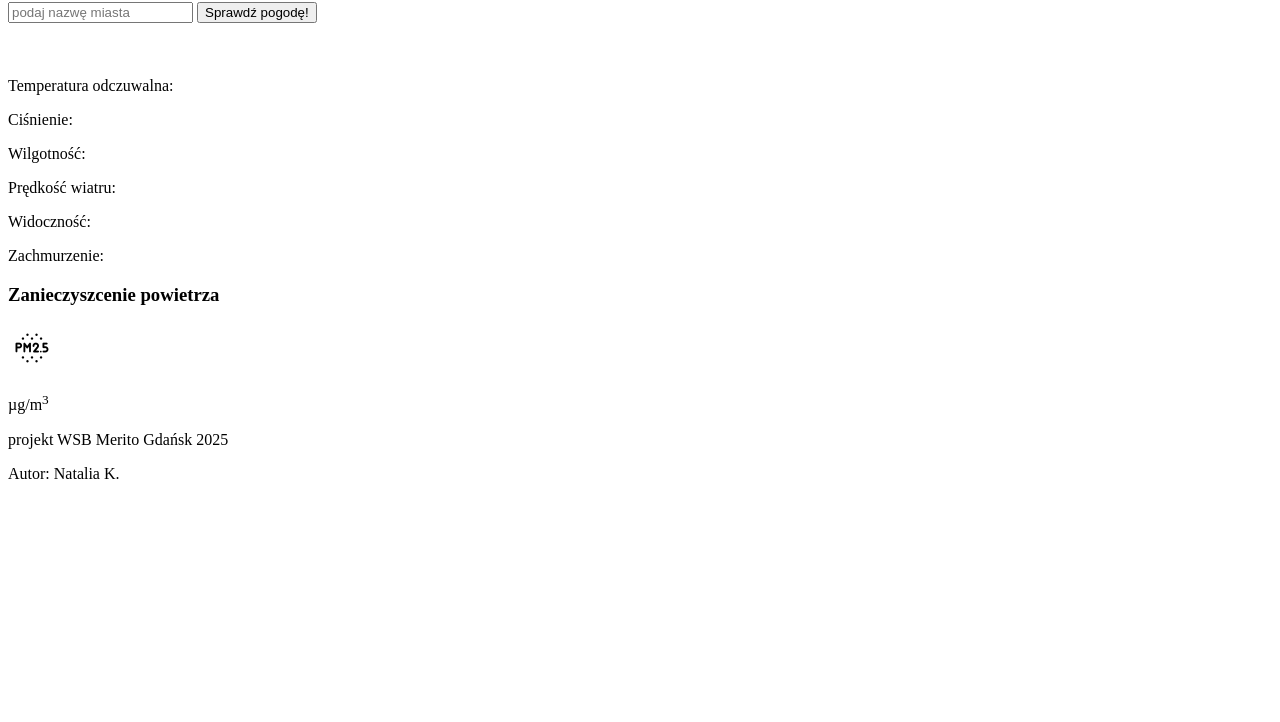
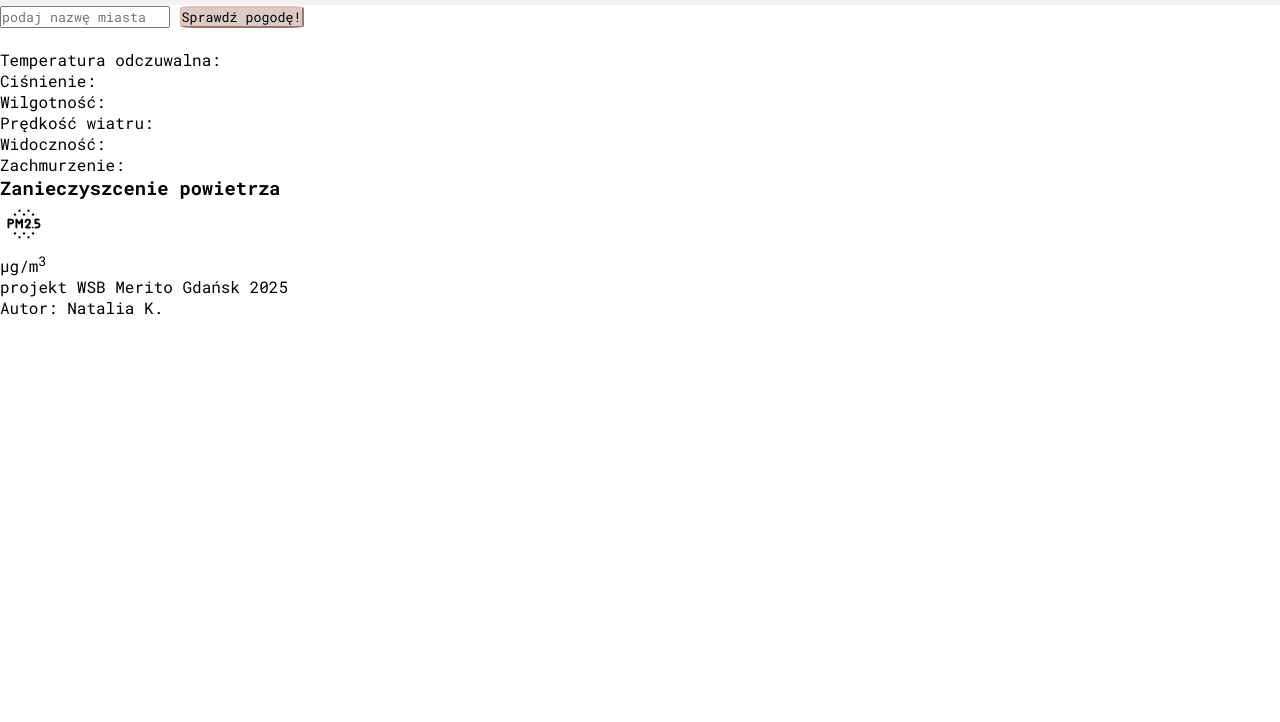
Before and after one commit to NataliaKmsk/Weather-app, a plain HTML site: page index.html in a window 1280 px wide. Shown: the part 78-800 px from the top of the page. Drawn offline with nearby package versions, Linux system fonts and the light colour scheme.

Commit message:
Zmiana styli w css

```diff
--- a/index.html
+++ b/index.html
@@ -4,6 +4,10 @@
     <meta charset="UTF-8">
     <meta name="viewport" content="width=device-width, initial-scale=1.0">
     <title>Aplikacja pogoowa</title>
+    <link rel="preconnect" href="https://fonts.googleapis.com">
+<link rel="preconnect" href="https://fonts.gstatic.com" crossorigin>
+<link href="https://fonts.googleapis.com/css2?family=Roboto+Mono:ital,wght@0,100..700;1,100..700&display=swap" rel="stylesheet">
+<link rel="stylesheet " href="./css/style.css">
 </head>
 <body>
     <header>
@@ -13,7 +17,7 @@
         <section class="weather">
             <section class="search">
                 <input type="text" placeholder="podaj nazwę miasta">
-                <button>Sprawdź pogodę!</button>
+                <button class="click">Sprawdź pogodę!</button>
                 <p class="error_msg"></p>
             </section>
             <section class="weather_info">
--- a/sass/_header.sass
+++ b/sass/_header.sass
@@ -0,0 +1,16 @@
+*
+    margin: 0
+    padding: 0
+    box-sizing: border-box
+    font-style: sans-serif
+    font-family: Roboto Mono
+
+header
+    @include flexContainer(column, center, center)
+    @include box(100%, 20px, $main-color, $dark-color)
+    text-align: center
+
+.click
+    background-color: #dacbc6ff
+    border-color: #ecb9abff
+    border-radius: 10%
--- a/sass/_main.sass
+++ b/sass/_main.sass
@@ -0,0 +1,8 @@
+//napisz kod, który doda style css w momencie wyświetlania informacji na stronie i który usunie style kiedy pojawi się błąd
+.description_red
+    background-color: #eb6e4c
+    padding: 10px 15px
+    border-radius: 10px
+    text-align: center
+
+.weather
--- /dev/null
+++ b/sass/_mixins.sass
@@ -0,0 +1,11 @@
+@mixin flexContainer($direction, $justify, $alignItems)
+    display: flex
+    flex-direction: $direction
+    justify-content: $justify
+    align-items: $alignItems
+
+@mixin box($width, $padd, $bgc, $col)
+    width: $width
+    padding: $padd
+    background-color: $bgc
+    color: col
--- a/sass/_variables.sass
+++ b/sass/_variables.sass
@@ -0,0 +1,3 @@
+$main-color: #f2f2f2
+$dark-color: #48484a
+$red-color: #eb6e4c
--- a/sass/style.sass
+++ b/sass/style.sass
@@ -3,3 +3,4 @@
 @import 'footer.sass'
 @import 'header.sass'
 @import 'main.sass'
+@import url('https://fonts.googleapis.com/css2?family=Roboto+Mono:ital,wght@0,100..700;1,100..700&display=swap');
```
Also changed, not shown: css/style.css, sass/_mixin.sass (deleted), 1 other file.
